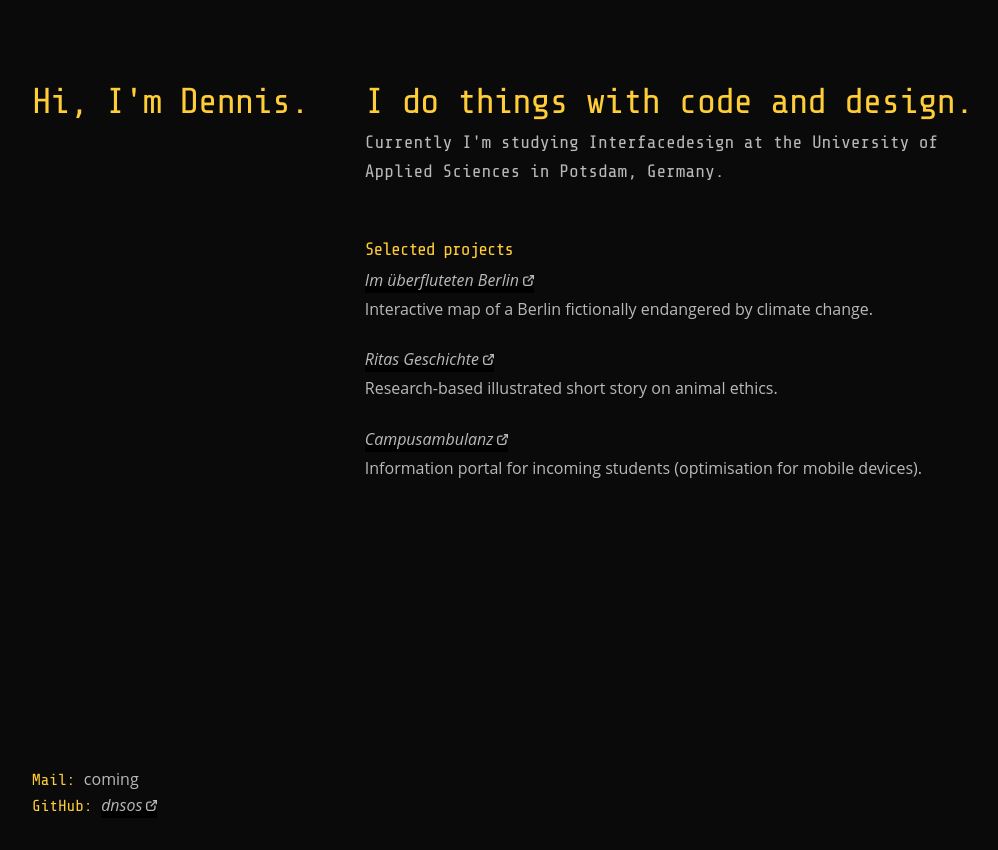
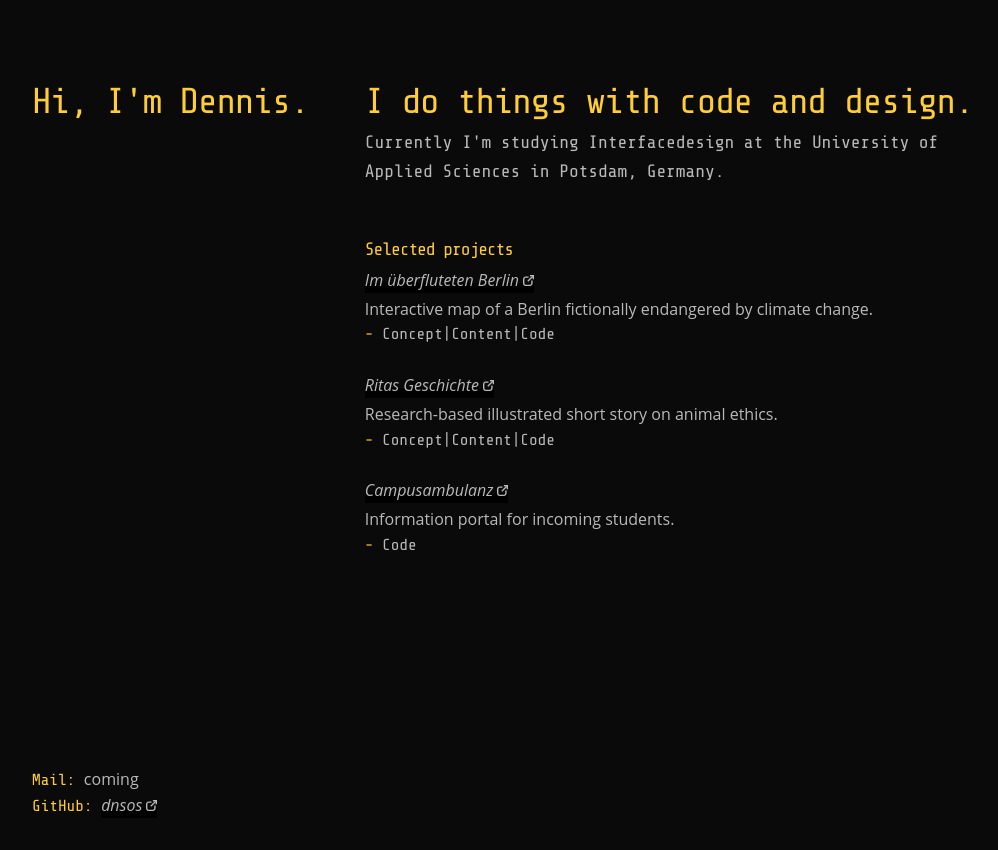
Before and after one commit to dnsos/deinns, a Jekyll site: the page built from index.html, in a window 1280 px wide. Shown: the top 850 px of the page, without its empty margins (128-1126 px from the left). Built offline with Jekyll 4.4.1, drawn with Linux system fonts in a browser that asks for light colours.

Commit message:
Added role to projects

```diff
--- a/_includes/projects.html
+++ b/_includes/projects.html
@@ -7,7 +7,8 @@
 
       {% if p.category == 'project' %}
       <h3><a href="{{p.link}}" target="_blank">{{p.title}}</a></h3>
-      <p>{{p.excerpt}}</p>
+      <p class="excerpt">{{p.excerpt}}</p>
+      <p class="role">{{p.role}}</p>
       {% endif %}
 
     {% endfor %}
--- a/_scss/_style.scss
+++ b/_scss/_style.scss
@@ -422,6 +422,19 @@ hr {
   font-size: $basicFontSize + .2rem;
 }
 
+.projects p.excerpt {
+  margin-bottom: 0;
+}
+
+.projects p.role {
+  font-family: $primaryFonts;
+}
+
+.projects p.role::before {
+  content: '- ';
+  color: $primaryColor;
+}
+
 .contact {
   ul, li {
     margin-bottom: 0;
```
Also changed, not shown: _pages/campusambulanz.md (+2 -1 lines), _pages/im_ueberfluteten_berlin.md (+1 -0 lines), _pages/ritas_geschichte.md (+1 -0 lines).
